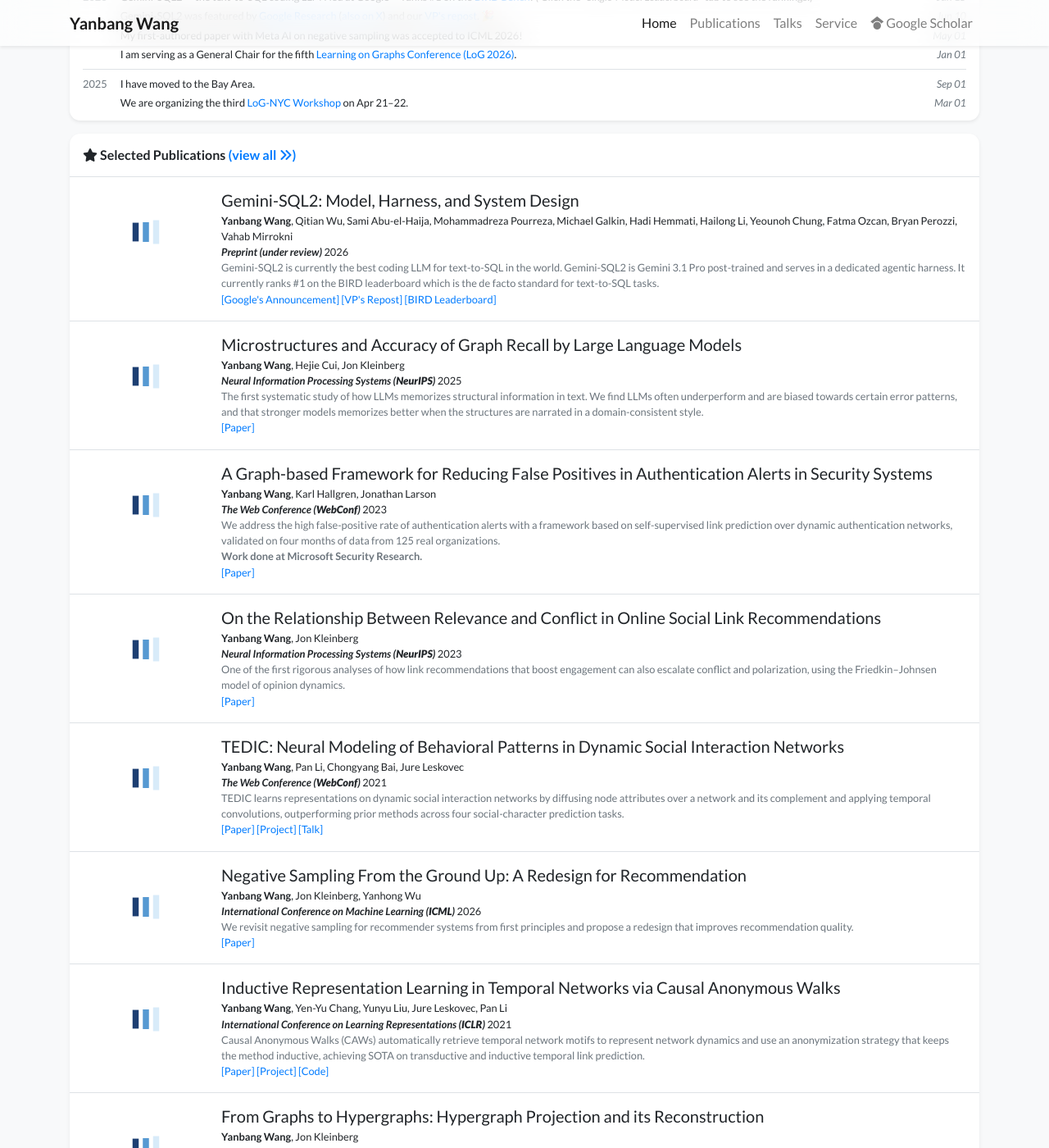
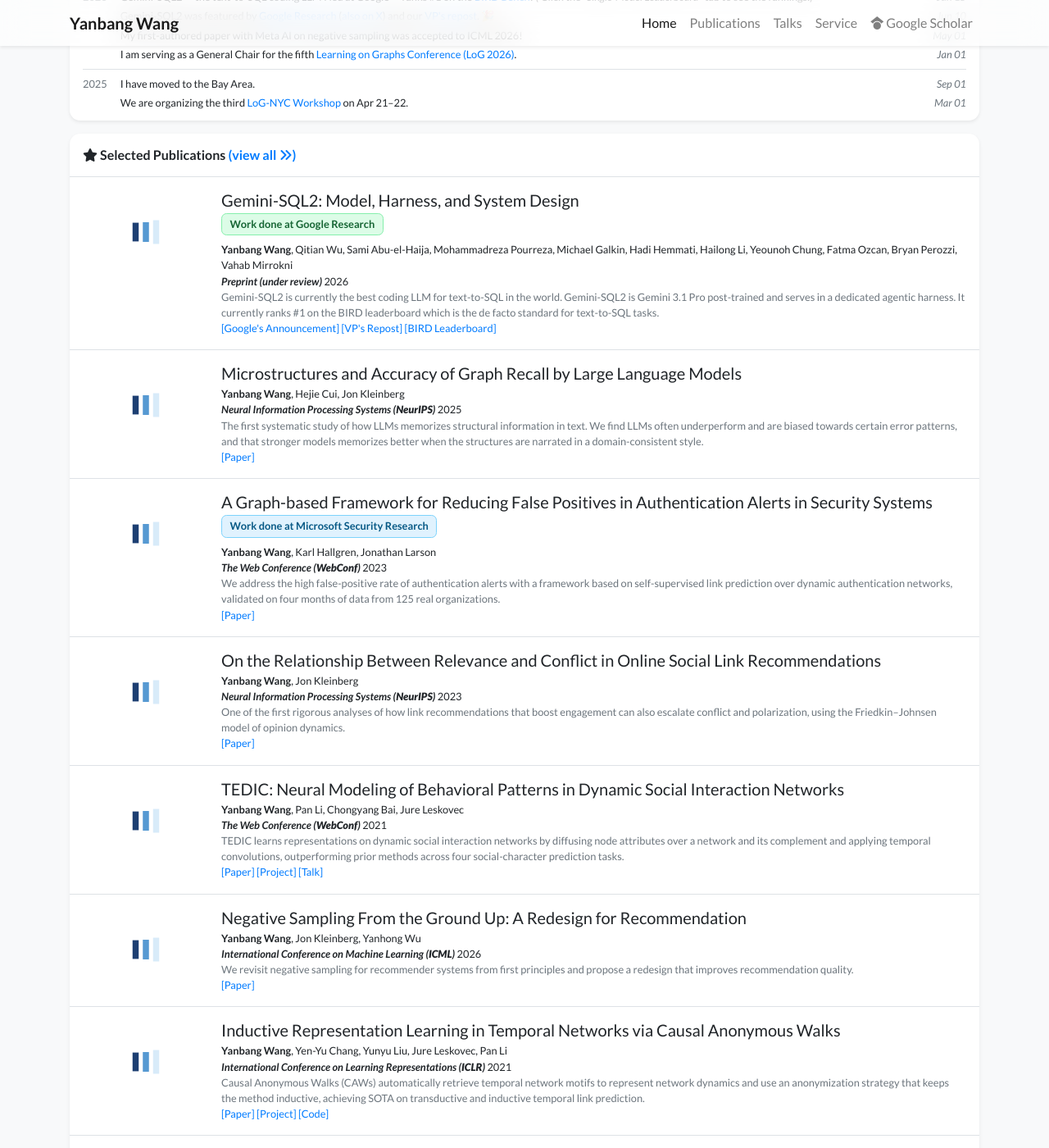
Before and after one commit to Abel0828/abel0828.github.io, a Jekyll site: the page built from index.html, in a window 1280 px wide and 1400 px high, scrolled down 1481 px. Shown: the whole window at 82% size. Built offline with Jekyll 4.4.1, drawn with Linux system fonts in a browser that asks for light colours; nearby versions of some CDN libraries; a style sheet for code colours, icons or effects is not loaded.

Commit message:
Add prominent colored research affiliation badges below paper titles

```diff
--- a/_includes/widgets/publication_item.html
+++ b/_includes/widgets/publication_item.html
@@ -10,6 +10,9 @@
         </div>
         <div class="col-md-9 col-xl-10 p-3 pl-md-0">
             <h5 class="mt-0 mb-1 font-weight-normal">{{ item.title }}</h5>
+            {% if item.workplace %}
+            <div class="mb-2"><span class="publication-workplace publication-workplace--{{ item.workplace_style | escape }}">Work done at {{ item.workplace | escape }}</span></div>
+            {% endif %}
             <p class="mt-0 mb-0 small">{% include widgets/author_list.html authors=item.authors %}</p>
             <p class="mt-0 mb-0 small">{{item.pub_pre}}<i><strong>{{ item.pub }}</strong></i>{{ item.pub_post }} {{ item.pub_date }} {{ item.pub_last }} <span data-semantic-scholar-id="{{ item.semantic_scholar_id }}"></span></p>
             <p class="mt-0 mb-0 small text-muted">{{ item.abstract }}</p>
@@ -34,6 +37,9 @@
             <div class="mb-auto"></div>
             <div>
                 <h5 class="mt-0 mb-1 font-weight-normal">{{ item.title }}</h5>
+                {% if item.workplace %}
+                <div class="mb-2"><span class="publication-workplace publication-workplace--{{ item.workplace_style | escape }}">Work done at {{ item.workplace | escape }}</span></div>
+                {% endif %}
                 <p class="mt-0 mb-0 small">{% include widgets/author_list.html authors=item.authors %}</p>
                 <p class="mt-0 mb-0 small">{{item.pub_pre}}<i><strong>{{ item.pub }}</strong></i>{{ item.pub_post }} {{ item.pub_date }} {{ item.pub_last }} <span data-semantic-scholar-id="{{ item.semantic_scholar_id }}"></span></p>
                 <p class="mt-0 mb-0 small text-muted">{{ item.abstract }}</p>
--- a/assets/css/global.css
+++ b/assets/css/global.css
@@ -88,6 +88,30 @@ div.lazy {
     font-size: 100%;
 }
 
+.publication-workplace {
+    display: inline-block;
+    max-width: 100%;
+    padding: 0.2rem 0.6rem;
+    border: 1px solid;
+    border-radius: 0.4rem;
+    font-size: 0.8rem;
+    font-weight: 600;
+    line-height: 1.5;
+    white-space: normal;
+}
+
+.publication-workplace--microsoft {
+    color: #075985;
+    background-color: #e0f2fe;
+    border-color: #7dd3fc;
+}
+
+.publication-workplace--google {
+    color: #166534;
+    background-color: #dcfce7;
+    border-color: #86efac;
+}
+
 .email-text {
     font-family: Source Code Pro, monospace;
 }
```
Also changed, not shown: _publications/2023/2023-authentication.md (+2 -1 lines), _publications/2026/2026-gemini-sql2.md (+2 -0 lines).
